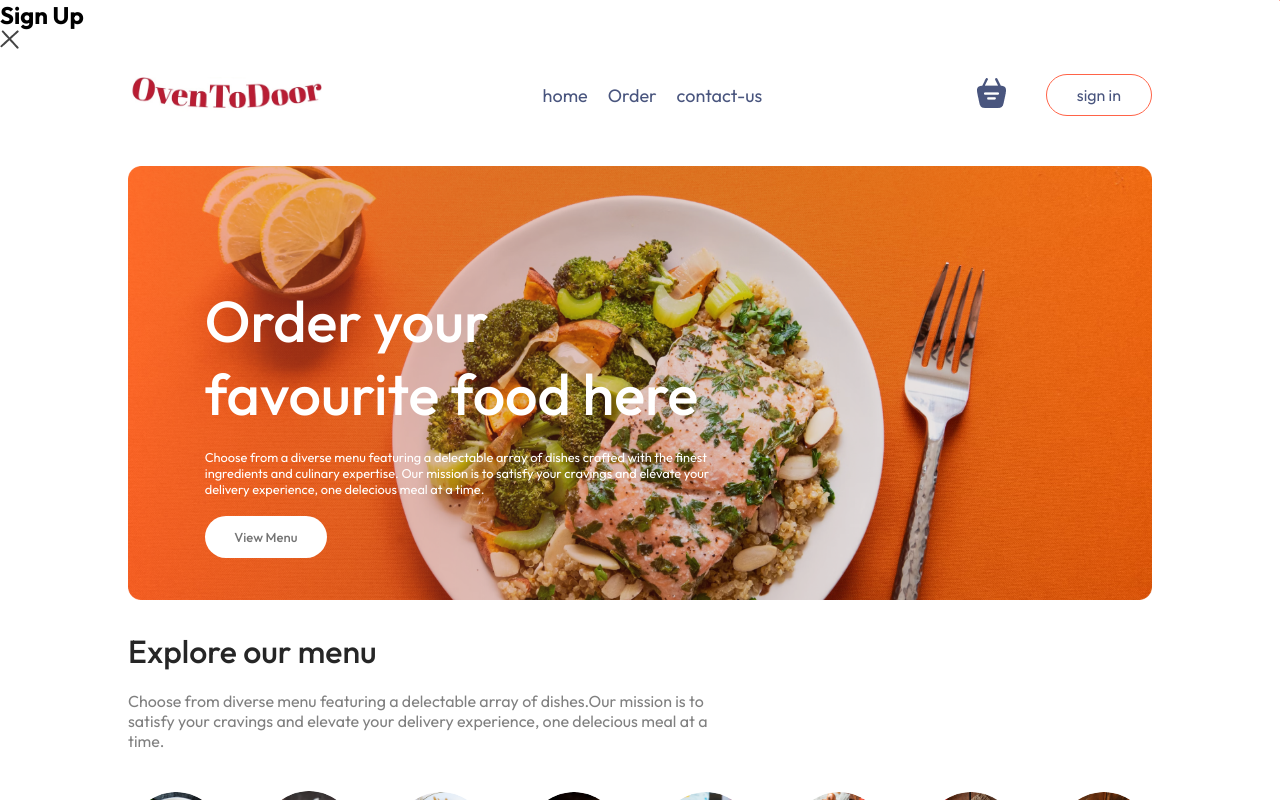
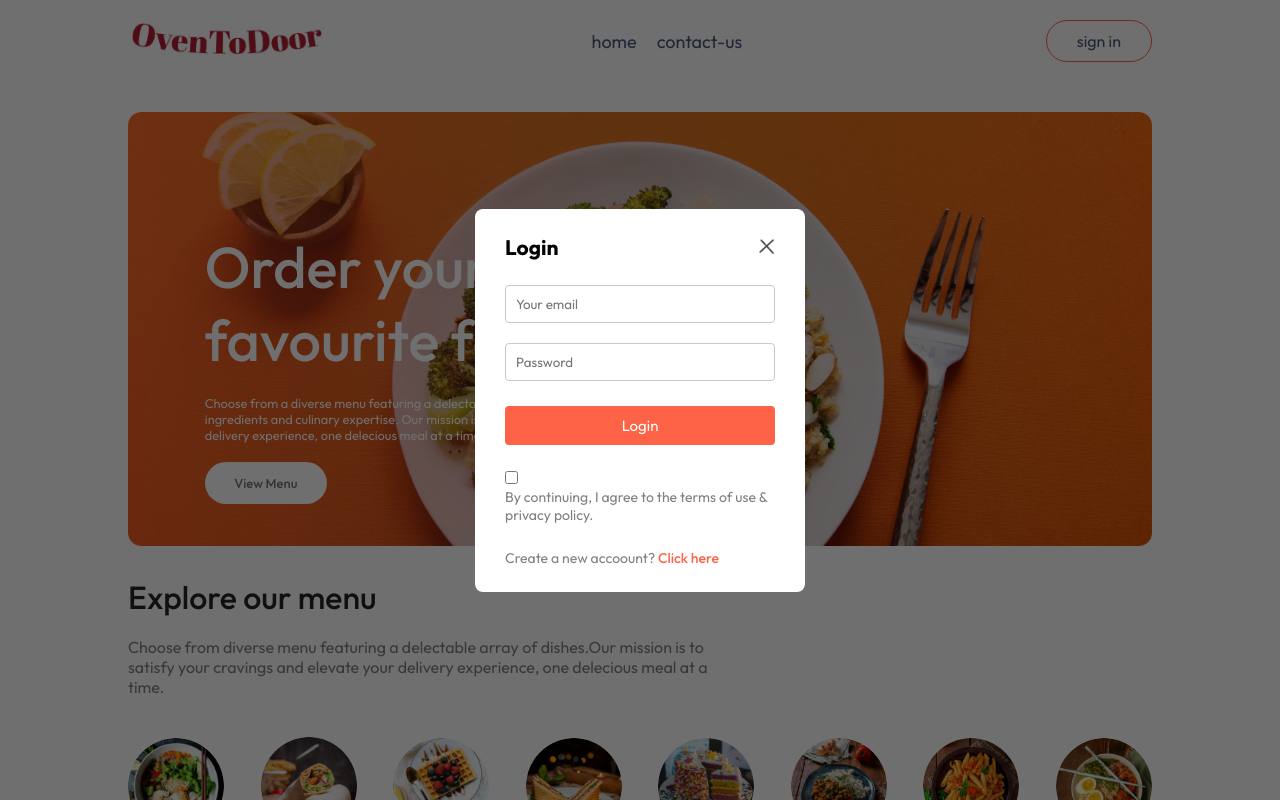
Before and after one commit to PathanJunaid/OvenToDoor, a React (Vite) app in the folder Client/: page / in a window 1280 px wide. Both pictures are taken after a click on the button "sign in". Shown: the top 800 px of the page. Built offline with nearby package versions, Linux system fonts and the light colour scheme; no server answers.

Commit message:
Login routes sync with Client

```diff
--- a/Client/src/App.jsx
+++ b/Client/src/App.jsx
@@ -14,7 +14,7 @@ import Specific_Order from './pages/SpecificOrder/Specific_Order'
 const App = () => {
 
   const [showLogin, setShowLogin] = useState(false)
-  const { setCartItems, setOrders_Details } = useContext(StoreContext);
+  const { setCartItems, setOrders_Details,Authenticated ,setAuthenticated} = useContext(StoreContext);
   const fetchcartitems = async () => {
     const res = await axios.post('http://localhost:4000/cartitems', {}, { withCredentials: true }).then((res) => { return res }).catch((e) => { });
     // console.log(res);
@@ -33,6 +33,13 @@ const App = () => {
     try {
       const response = await axios.post('http://localhost:4000/Orders', {}, { withCredentials: true });
       setOrders_Details(response.data); // Assuming response.data is the array of orders
+      console.log(response.data)
+      if(!response.data.auth){
+        return;
+      }else{
+
+        setAuthenticated(true);
+      }
     } catch (e) {
     }
   }
@@ -41,7 +48,7 @@ const App = () => {
   useEffect(() => {
     fetchcartitems();
     fetchOrdersdetails();
-  }, []);
+  }, [Authenticated]);
 
   return (
     <>
--- a/Client/src/components/FoodDisplay/FoodDisplay.jsx
+++ b/Client/src/components/FoodDisplay/FoodDisplay.jsx
@@ -7,13 +7,12 @@ const FoodDisplay = ({category}) => {
 
     const {food_list}= useContext(StoreContext)
 
-
   return (
     <div className='food-display' id='food-display'>
         <h2>Top dishes near you </h2>
       <div className="food-display-list">
         {food_list.map((item,index)=>{
-            if(category==='All' || category===item.category){
+            if(category==='All' || category===item.Category){
                 return <FoodItem key={index} Pizza_id={item.Pizza_id} Pizza_Name={item.Pizza_Name} Description={item.Description} Price={item.Price} Image={item.Image} />
             }
 
--- a/Client/src/components/LoginPopup/LoginPopup.css
+++ b/Client/src/components/LoginPopup/LoginPopup.css
@@ -0,0 +1,74 @@
+.login-popup{
+    position:absolute;
+    z-index: 1;
+    width: 100%;
+    height: 100%;
+    background-color: #00000090;
+    display: grid;
+}
+.error-login{
+    color: red;
+    /* margin: 10px 0px; */
+}
+.login-popup-container{
+    place-self: center;
+    width: max(23vw,330px) ;
+    color: #808080;
+    background-color: white;
+    display: flex;
+    flex-direction: column;
+    gap: 25px;
+    padding: 25px 30px ;
+    border-radius: 8px;
+    font-size: 14px;
+    animation: fadeIn 0.5s ;
+}
+
+.login-popup-title{
+    display: flex;
+    justify-content: space-between;
+    align-items: center;
+    color: black;
+}
+.login-popup-title img{
+    width: 16px;
+    cursor: pointer;
+}
+
+.login-popup-inputs{
+    display: flex;
+    flex-direction: column;
+    gap: 20px;
+}
+
+.login-popup-inputs input{
+    outline: none;
+    border: 1px solid #c9c9c9;
+    padding: 10px;
+    border-radius: 4px;
+}
+.login-popup-container button{
+    border: none;
+    padding: 10px;
+    border-radius: 4px;
+    color: white;
+    background-color: tomato;
+    font-size: 15px;
+    cursor: pointer;
+}
+
+.login-popup-condition{
+    display: flex;
+    align-items: start;
+    gap: 8px;
+    margin-top: -15px;
+}
+.login-popup-condition input{
+    margin-top: 5px ;
+}
+
+.login-popup p span{
+    color: tomato;
+    font-weight: 500;
+    cursor: pointer;
+}
--- a/Client/src/components/LoginPopup/LoginPopup.jsx
+++ b/Client/src/components/LoginPopup/LoginPopup.jsx
@@ -1,19 +1,79 @@
-import React, { useState } from 'react'
+import React, { useContext, useState } from 'react'
 import './LoginPopup.css'
 import { assets } from '../../assets/assets'
+import axios from 'axios'
+import { StoreContext } from '../../context/StoreContext'
+const LoginPopup = ({ setShowLogin }) => {
+  const { setAuthenticated } = useContext(StoreContext);
+  const [currState, setCurrState] = useState("Login");
+  const [error, seterror] = useState("")
+  const [formdata, setformdata] = useState({
+    Email: "",
+    Password: ""
+  })
+  const HandleInput = (e) => {
+    const { name, value } = e.target;
+    setformdata((prevState) => ({
+      ...prevState,
+      [name]: value,
+    }));
+  }
+  const HandleformSubmit = async (e) => {
+    e.preventDefault();
+    const res = await axios.post('http://localhost:4000/login', { ...formdata }, { withCredentials: true }).then((res) => {
+      return res.data
+    }).catch((e) => {
+      console.log(e)
+    })
+    if (res.auth) {
+      setformdata({
+        Email: "",
+        Password: ""
+      });
+      setShowLogin(false);
+      setAuthenticated(true)
+    } else {
+      seterror(res.msg)
+      const timeot = setTimeout(() => {
+        seterror("")
+      }, 3000);
+    }
+  }
+  console.log(error)
+  return (
+    <div className='login-popup'>
+      <form className="login-popup-container" onSubmit={(e) => { HandleformSubmit(e) }}>
+        <div className="login-popup-title">
+          <h2>{currState}</h2>
+          <img onClick={() => setShowLogin(false)} src={assets.cross_icon} alt="" />
+        </div>
+        <div className="login-popup-inputs">
 
-const LoginPopup = ({setShowLogin}) => {
+          {currState === "Login" ? <></> : <input type="text" placeholder='Your Name' required />}
+          <input type="email" name='Email' placeholder='Your email' value={formdata.Email} onChange={(e) => { HandleInput(e) }} required />
+          <input type="password" name='Password' placeholder='Password' value={formdata.Password} onChange={(e) => { HandleInput(e) }} required />
+        </div>
+        {error !== "" ?
+          <div className='error-login'>
+            {error}
+          </div>
 
-    const[currState,setCurrState] = useState("Sign Up")
+          : ""}
+        <button>{currState === "Sign Up" ? "Create account" : "Login"}</button>
+
+        <div className="login-popup-conditon">
+          <input type="checkbox" required />
+          <p>By continuing, I agree to the terms of use & privacy policy.</p>
+
+        </div>
+        {currState === "Login" ?
+          <p>Create a new accoount? <span onClick={() => setCurrState("Sign Up")}>Click here</span></p>
+          :
+          <p>Already have an account? <span onClick={() => setCurrState("Login")}>Login here</span></p>
+        }
 
 
-  return (
-    <div className='login-popup'>
-      <form className="login-popup-container">
-        <div className="login-popup-title">
-            <h2>{currState}</h2>
-            <img onClick={()=>setShowLogin(false)} src={assets.cross_icon} alt="" />
-        </div>
+
       </form>
     </div>
   )
--- a/Client/src/components/Navbar/Navbar.jsx
+++ b/Client/src/components/Navbar/Navbar.jsx
@@ -4,10 +4,11 @@ import './Navbar.css'
 import { assets } from '../../assets/assets'
 import { Link } from 'react-router-dom';
 import { StoreContext } from '../../context/StoreContext';
+import axios from 'axios';
 
 const Navbar = ({ setShowLogin }) => {
   const [menu, setMenu] = useState("menu");
-  const {setCartItems} = useContext(StoreContext)
+  const {setCartItems,Authenticated, setAuthenticated} = useContext(StoreContext)
   const fetchcartitems = async () => {
     const res = await axios.post('http://localhost:4000/cartitems', {}, { withCredentials: true }).then((res) => { return res }).catch((e) => { });
     console.log(res);
@@ -22,24 +23,49 @@ const Navbar = ({ setShowLogin }) => {
       setCartItems(transformData);
     }
   }
+  const HandleLogout = async()=>{
+    console.log("Log")
+    const res = await axios.post('http://localhost:4000/logout',{},{withCredentials:true}).then((res)=>{
+      console.log(res)
+      return res.data
+    }).catch((e)=>{
+      console.log(e)
+    });
+    if(!res.error){
+      setAuthenticated(false)
+    }
+
+  }
   return (
     <div className='navbar'>
       <img className='logo' src={assets.logo} alt="" />
       <ul className='navbar-menu'>
         <Link to='/' onClick={() => setMenu("home")} className={menu === 'home' ? 'active' : ''}>home</Link>
-        <Link to='/order' onClick={() => setMenu("mobile-app")} className={menu === 'mobile-app' ? 'active' : ''}>Order</Link>
+        {
+          Authenticated?
+          <Link to='/order' onClick={() => setMenu("mobile-app")} className={menu === 'mobile-app' ? 'active' : ''}>Order</Link>:""
+        }
         <a href='#footer' onClick={() => setMenu("contact-us")} className={menu === 'contact-us' ? 'active' : ''}> contact-us</a>
       </ul>
       <div className="navbar-right">
         {/* <img src={assets.search_icon} alt="" /> */}
         <div className="navbar-search-icon" onClick={() => { fetchcartitems}}>
+          {
+            Authenticated?
           <Link to="/cart">
             <img src={assets.basket_icon} alt="" />
             <div className="dot"></div>
-          </Link>
+          </Link> : ""
+          }
         </div>
         <div>
-          <button onClick={() => setShowLogin(true)}> sign in</button>
+          {
+            Authenticated?
+            <button onClick={() => {HandleLogout()}}>Logout</button>
+            :
+            <button onClick={() => setShowLogin(true)}> sign in</button>
+
+          }
 
         </div>
       </div>
--- a/Client/src/context/StoreContext.jsx
+++ b/Client/src/context/StoreContext.jsx
@@ -9,6 +9,7 @@ const StoreContextProvider = (props) => {
 
     const [cartItems, setCartItems] = useState({});
     const [Orders_Details , setOrders_Details] = useState(null);
+    const [Authenticated,setAuthenticated] = useState(false)
     const addToCart = async (Pizza_id) => {
         try {
             const res = await axios.put('http://localhost:4000/addtocart', { Pizza_id }, {withCredentials:true});
@@ -55,7 +56,9 @@ const StoreContextProvider = (props) => {
         addToCart,
         removeFromCart,
         Orders_Details,
-        setOrders_Details
+        setOrders_Details,
+        Authenticated,
+        setAuthenticated
     }
 
     return (
```
Also changed, not shown: 1 other file (tests, documents, lock files or other folders).
